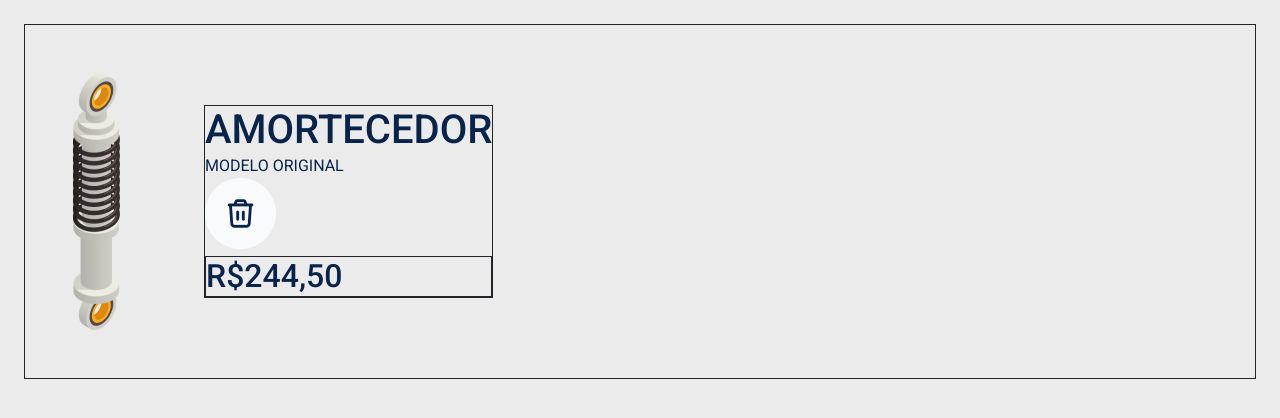
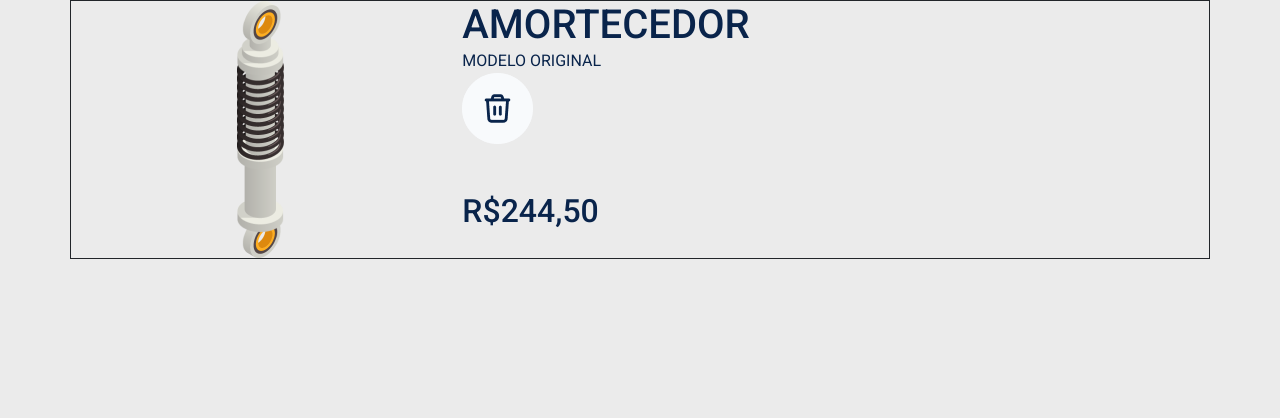
Before and after one commit to ArthurTakamori/totem_rede_ancora, a React (Vite) app: page /productCart in a window 1280 px wide. Shown: the top 418 px of the page. Built offline with nearby package versions, Linux system fonts and the light colour scheme; a web font is replaced by a local one.

Commit message:
Update index.jsx

```diff
--- a/src/components/Product/ProductCart/index.jsx
+++ b/src/components/Product/ProductCart/index.jsx
@@ -9,27 +9,23 @@ export default function Cart(){
 
     return (
         <>
-            <div className='d-flex align-items-center justify-content-between m-4 border border-dark '>
-                <div className="d-flex align-items-left">
-                    <img src={Amortecedor} alt="Imagem de Amortecedor" className='p-5 '/>
-                </div>
-                <div className='d-flex container align-items-center justify-content-between m-4'>
-                    <div className="border border-dark">
-                        <div className=''>
+            <div className='container border border-dark '>
+                <div className="d-flex row justify-content-center">
+                    <div className='d-flex col-md-4 justify-content-center'>
+                        <img src={Amortecedor} alt="Imagem de Amortecedor" className='justify-content-center'/>
+                    </div>
+                    <div className='col-md-8'>
+                        <div className='col-md-12'>
                             <h1>AMORTECEDOR</h1>
                             <p>MODELO ORIGINAL</p>
-                            <img src={Remover} alt="Imagem de Amortecedor" className='p-0 '/>
+                            <img src={Remover} alt="Imagem de Amortecedor" className='d-flex align-items-right'/>
                         </div>
-
-                    <div className="border border-dark">
-                        <div className=''>
-                            <h2>R$244,50</h2>
+                        <div className=' col-md-12 '>
+                            <h2 className='pt-5'>R$244,50</h2>
                         </div>
                     </div>
                 </div>
             </div>
-
-            </div>
         </>
     )
 }
```
